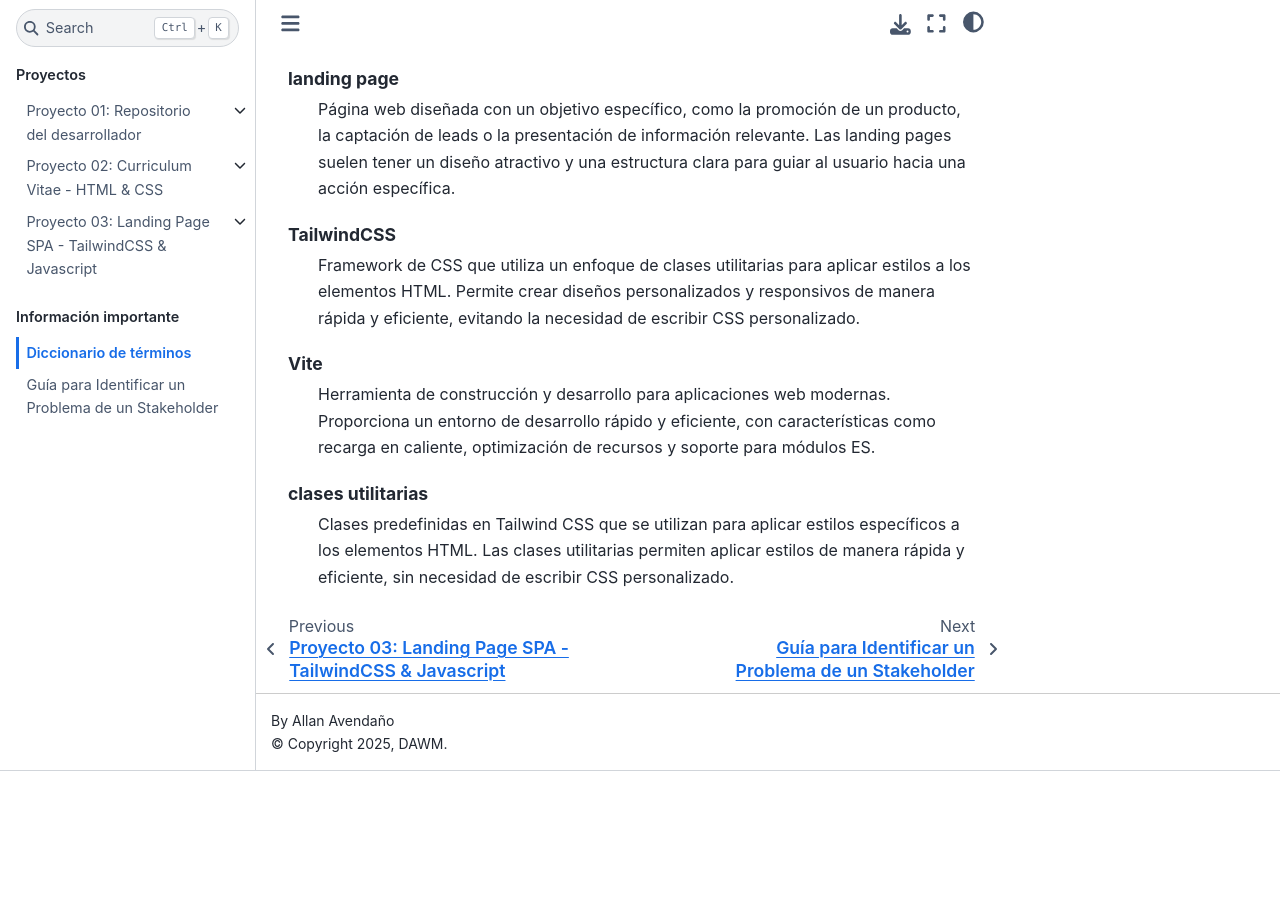
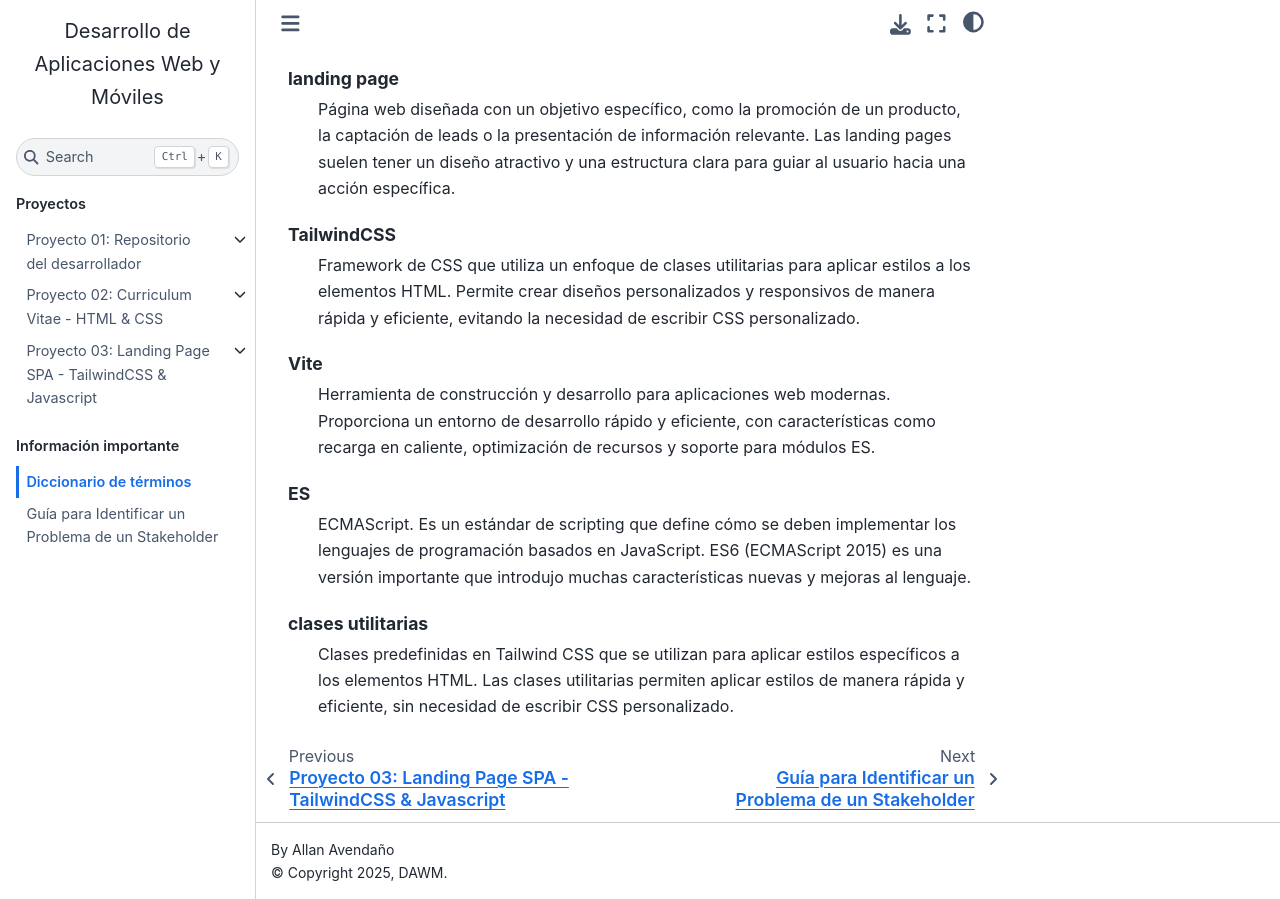
Before and after one commit to DAWMFIEC/DAWM-AI, a Sphinx documentation site: the page built from docs/source/informacion/diccionario.rst, in a window 1280 px wide and 900 px high, scrolled down 4062 px. Built offline with Sphinx 7.4.7 and the Sphinx Book theme 1.1.4, drawn with Linux system fonts in a browser that asks for light colours; pages that are not in the unit, such as notebooks, are missing from menus; before the commit the page ends 4833 px from its top, so only the background shows below that.

Commit message:
tailwindcss

```diff
--- a/docs/source/guias/_temp/guia06.rst
+++ b/docs/source/guias/_temp/guia06.rst
@@ -39,7 +39,7 @@
 
 .. sidebar::
 
-   :term:`Vite` es un entorno de desarrollo rápido y moderno que permite crear aplicaciones web con facilidad mediante con recarga en caliente, optimización de recursos y soporte para módulos ES. Más información en el sitio de `Vite <https://vite.dev/>`_.
+   :term:`Vite` es un entorno de desarrollo rápido y moderno que permite crear aplicaciones web con facilidad mediante con recarga en caliente, optimización de recursos y soporte para módulos :term:`ES`. Más información en el sitio de `Vite <https://vite.dev/>`_.
 
 1. Utilice la terminal para crear un proyecto Vite con el comando:
 
--- a/docs/source/informacion/diccionario.rst
+++ b/docs/source/informacion/diccionario.rst
@@ -113,5 +113,8 @@
     Vite
         Herramienta de construcción y desarrollo para aplicaciones web modernas. Proporciona un entorno de desarrollo rápido y eficiente, con características como recarga en caliente, optimización de recursos y soporte para módulos ES.
 
+    ES
+        ECMAScript. Es un estándar de scripting que define cómo se deben implementar los lenguajes de programación basados en JavaScript. ES6 (ECMAScript 2015) es una versión importante que introdujo muchas características nuevas y mejoras al lenguaje.
+
     clases utilitarias
         Clases predefinidas en Tailwind CSS que se utilizan para aplicar estilos específicos a los elementos HTML. Las clases utilitarias permiten aplicar estilos de manera rápida y eficiente, sin necesidad de escribir CSS personalizado.
```
